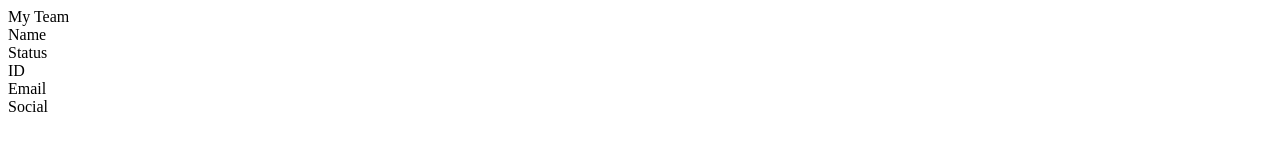
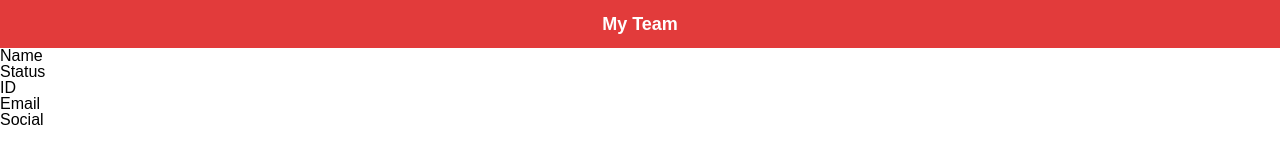
Before and after one commit to DarionRichards/team-profile-generator, a plain HTML site: page dist/index.html in a window 1280 px wide. Drawn offline with Linux system fonts and the light colour scheme.

Commit message:
Added styling for header
- added container for team cards

```diff
--- a/dist/index.html
+++ b/dist/index.html
@@ -14,6 +14,7 @@
     <header class="header">My Team</header>
 
     <main>
+        <section class="container">
             <section class="card-container">
                 <section class="card-title">
                     <div>Name</div>
@@ -27,6 +28,7 @@
                     </section>
                 </section>
             </section>
+        </section>
     </main>
 </body>
 
--- a/dist/reset.css
+++ b/dist/reset.css
@@ -0,0 +1,42 @@
+* {
+    margin: 0;
+    padding: 0;
+    box-sizing: border-box;
+}
+
+html {
+    height: 100%;
+}
+
+body {
+    min-height: 100%;
+    line-height: 1;
+    font-family: sans-serif;
+}
+
+h1,
+h2,
+h3,
+h4,
+h5,
+h6 {
+    font-size: 100%;
+}
+
+input,
+select,
+option,
+optgroup,
+textarea,
+button,
+pre,
+code {
+    font-size: 100%;
+    font-family: inherit;
+    border-width: 0px;
+}
+
+ol,
+ul {
+    list-style: none;
+}
--- a/dist/styles.css
+++ b/dist/styles.css
@@ -0,0 +1,11 @@
+.header {
+    display: flex;
+    height: 3rem;
+    width: 100%;
+    color: white;
+    background-color: rgb(226, 59, 59);
+    justify-content: center;
+    align-items: center;
+    font-size: large;
+    font-weight: bold;
+}
```
Lines whose indentation alone changed are shown as unchanged.
